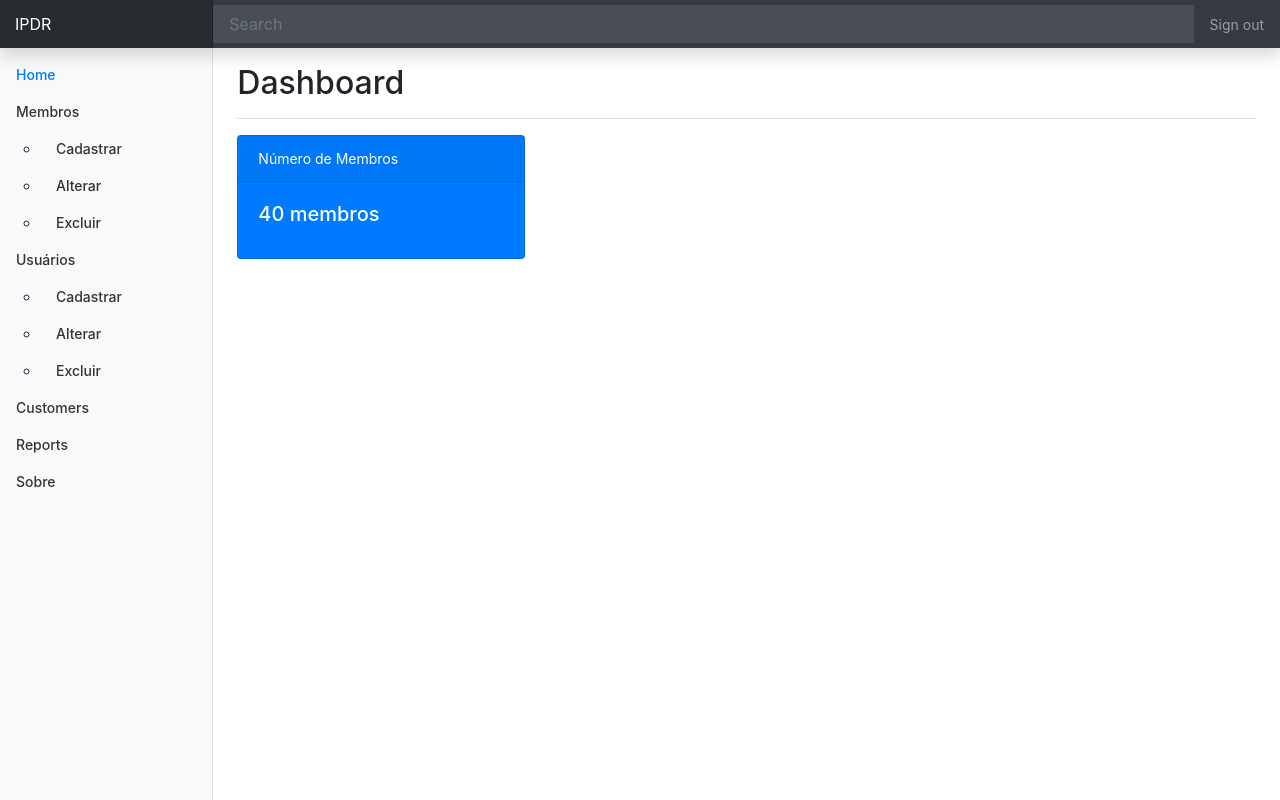
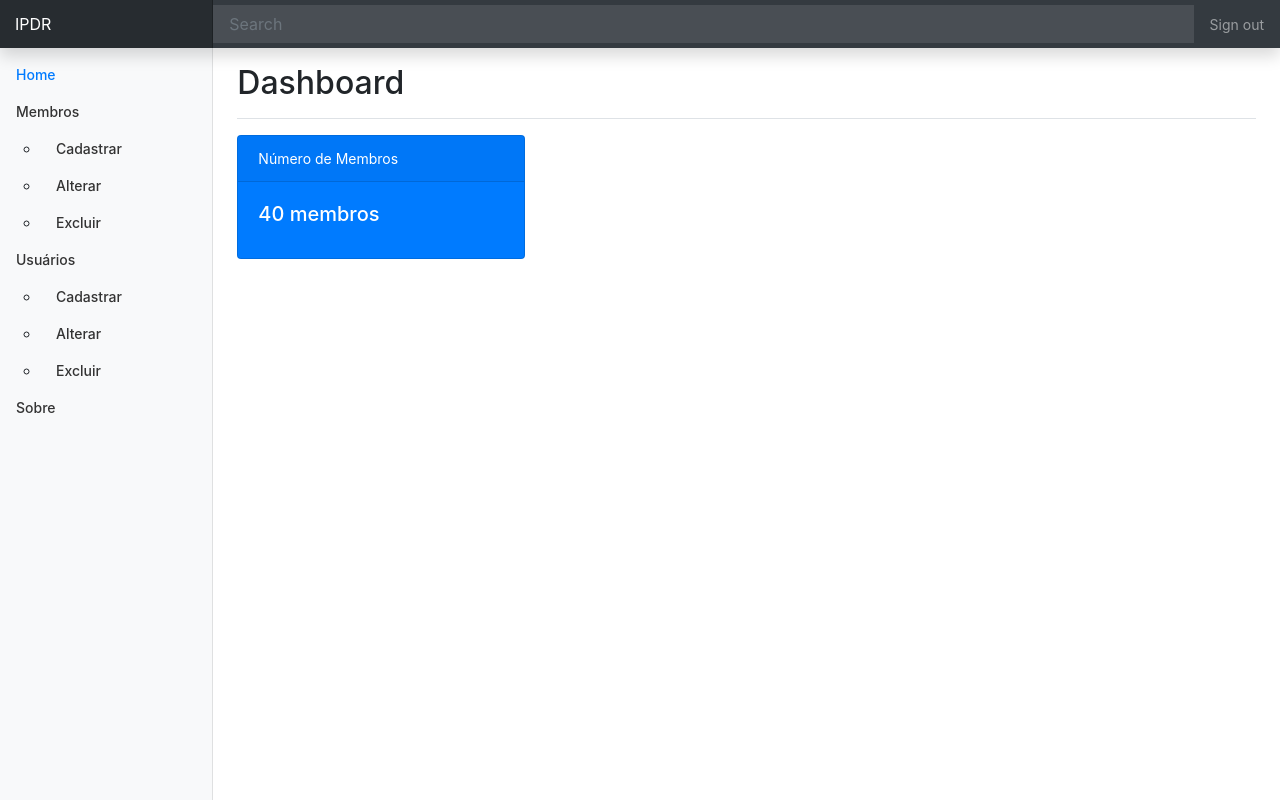
Before and after one commit to cenadev/ipdr-php, a PHP site: page / in a window 1280 px wide. Run offline with PHP 8.4, Linux system fonts and the light colour scheme.

Commit message:
Edição no menu lateral.

```diff
--- a/views/template.php
+++ b/views/template.php
@@ -77,18 +77,7 @@
                         </li>
                     </ul>
                 </li>
-                <li class="nav-item">
-                    <a class="nav-link" href="#">
-                        <span data-feather="users"></span>
-                        Customers
-                    </a>
-                </li>
-                <li class="nav-item">
-                    <a class="nav-link" href="#">
-                        <span data-feather="bar-chart-2"></span>
-                        Reports
-                    </a>
-                </li>
+
                 <li class="nav-item">
                     <a class="nav-link" href="#">
                         <span data-feather="layers"></span>
```
